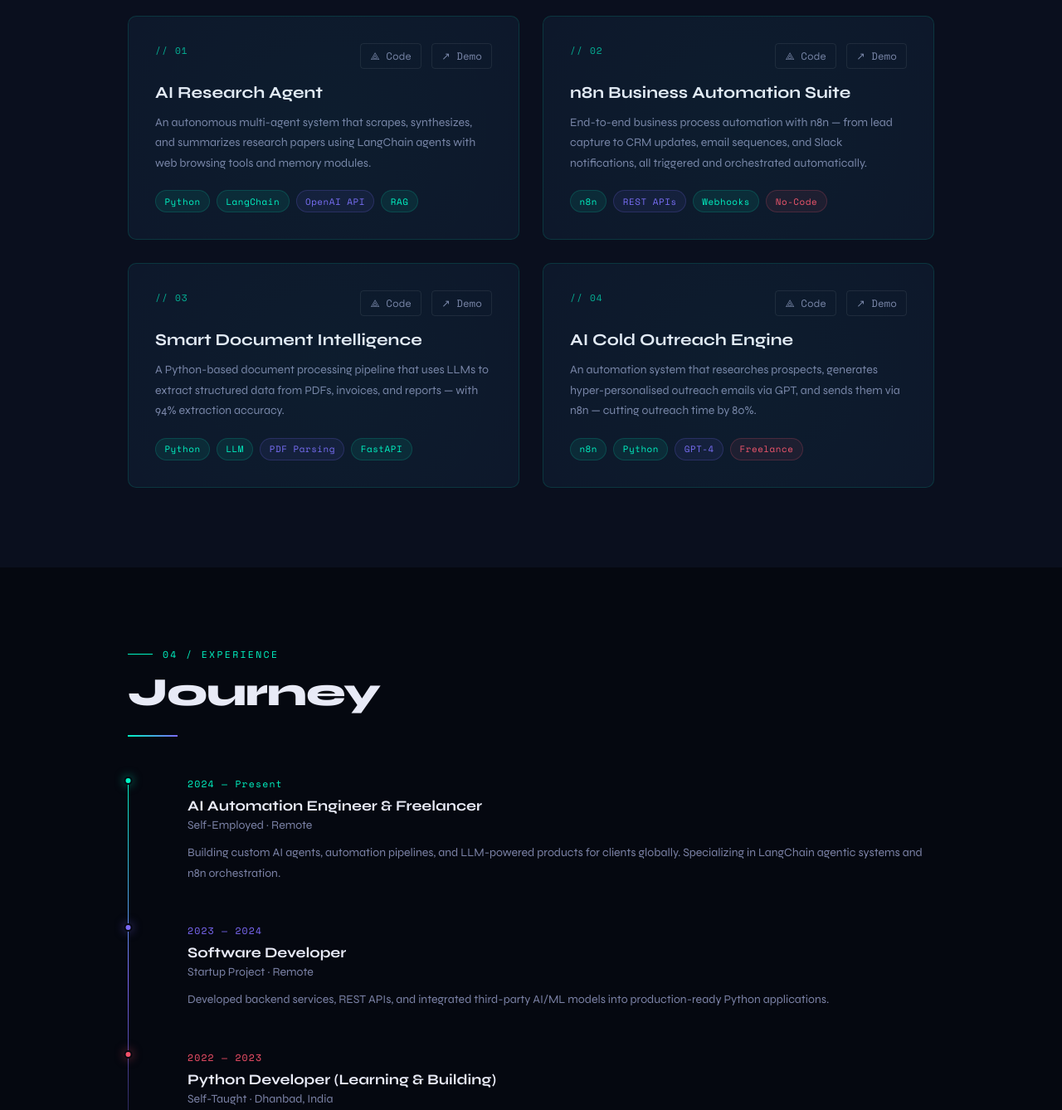
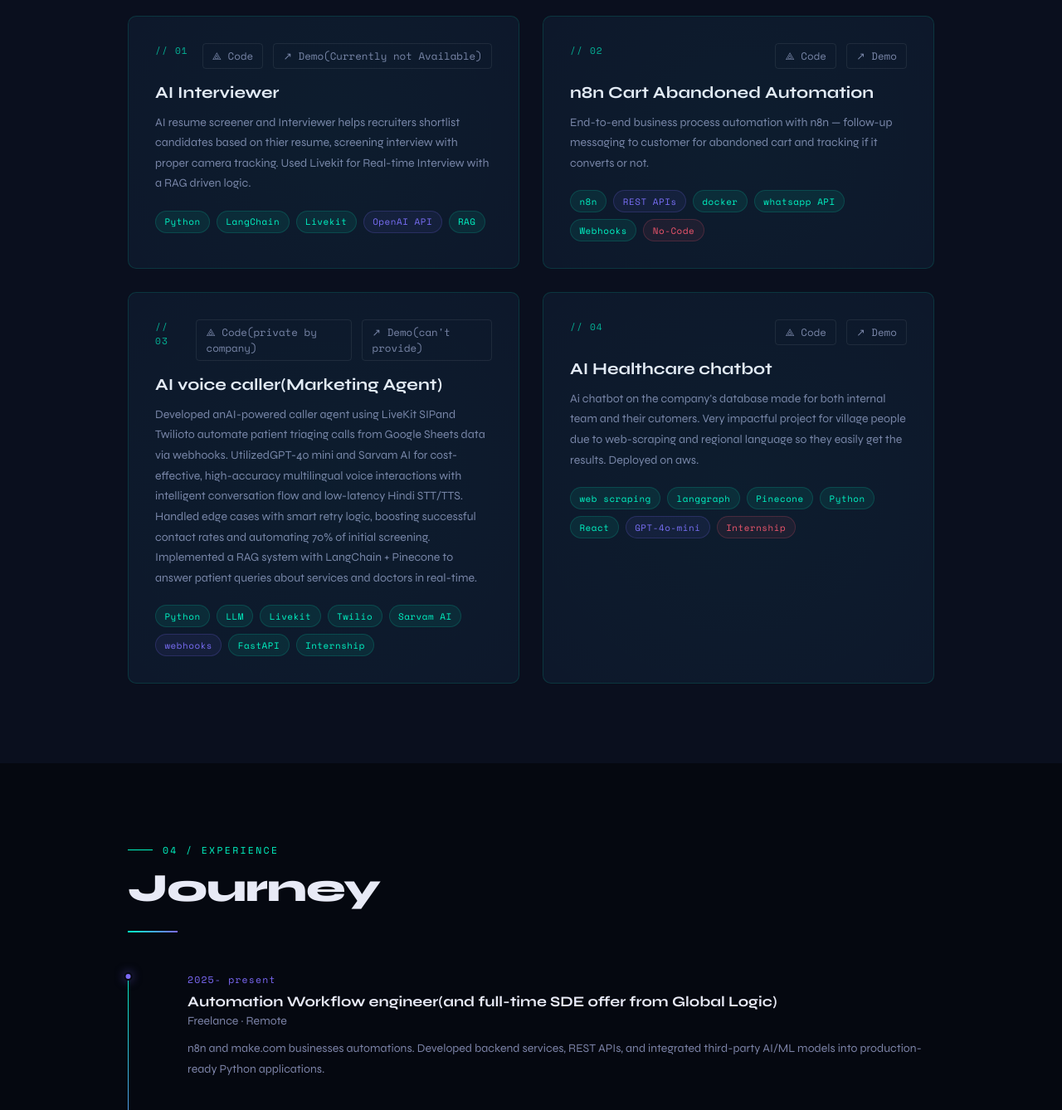
Before and after one commit to krish-gupta53/my-portfolio, a plain HTML site: page index.html in a window 1280 px wide. Shown: the part 2280-3618 px from the top of the page at 83% size. Drawn offline with nearby package versions, Linux system fonts and the light colour scheme.

Commit message:
Update index.html

```diff
--- a/index.html
+++ b/index.html
@@ -707,7 +707,7 @@
           <div class="stat-label">Years building software</div>
         </div>
         <div class="stat-card">
-          <div class="stat-num">15+</div>
+          <div class="stat-num">5+</div>
           <div class="stat-label">Automation projects delivered</div>
         </div>
         <div class="stat-card">
@@ -770,15 +770,16 @@
         <div class="project-header">
           <span class="project-num">// 01</span>
           <div class="project-links">
-            <a href="https://github.com/YOUR_USERNAME/repo-1" target="_blank">⟁ Code</a>
-            <a href="#" target="_blank">↗ Demo</a>
+            <a href="https://github.com/krish-gupta53/job-carnival-backend" target="_blank">⟁ Code</a>
+            <a href="#" target="_blank">↗ Demo(Currently not Available)</a>
           </div>
         </div>
-        <h3 class="project-title">AI Research Agent</h3>
-        <p class="project-desc">An autonomous multi-agent system that scrapes, synthesizes, and summarizes research papers using LangChain agents with web browsing tools and memory modules.</p>
+        <h3 class="project-title">AI Interviewer</h3>
+        <p class="project-desc">AI resume screener and Interviewer helps recruiters shortlist candidates based on thier resume, screening interview with proper camera tracking. Used Livekit for Real-time Interview with a RAG driven logic.</p>
         <div class="project-tags">
           <span class="tag">Python</span>
           <span class="tag">LangChain</span>
+         <span class="tag">Livekit</span>
           <span class="tag purple">OpenAI API</span>
           <span class="tag">RAG</span>
         </div>
@@ -789,15 +790,17 @@
         <div class="project-header">
           <span class="project-num">// 02</span>
           <div class="project-links">
-            <a href="https://github.com/YOUR_USERNAME/repo-2" target="_blank">⟁ Code</a>
+            <a href="#" target="_blank">⟁ Code</a>
             <a href="#" target="_blank">↗ Demo</a>
           </div>
         </div>
-        <h3 class="project-title">n8n Business Automation Suite</h3>
-        <p class="project-desc">End-to-end business process automation with n8n — from lead capture to CRM updates, email sequences, and Slack notifications, all triggered and orchestrated automatically.</p>
+        <h3 class="project-title">n8n Cart Abandoned Automation</h3>
+        <p class="project-desc">End-to-end business process automation with n8n — follow-up messaging to customer for abandoned cart and tracking if it converts or not.</p>
         <div class="project-tags">
           <span class="tag">n8n</span>
           <span class="tag purple">REST APIs</span>
+         <span class="tag">docker</span>
+         <span class="tag">whatsapp API</span>
           <span class="tag">Webhooks</span>
           <span class="tag red">No-Code</span>
         </div>
@@ -808,17 +811,21 @@
         <div class="project-header">
           <span class="project-num">// 03</span>
           <div class="project-links">
-            <a href="https://github.com/YOUR_USERNAME/repo-3" target="_blank">⟁ Code</a>
-            <a href="#" target="_blank">↗ Demo</a>
+            <a href="#" target="_blank">⟁ Code(private by company)</a>
+            <a href="#" target="_blank">↗ Demo(can't provide)</a>
           </div>
         </div>
-        <h3 class="project-title">Smart Document Intelligence</h3>
-        <p class="project-desc">A Python-based document processing pipeline that uses LLMs to extract structured data from PDFs, invoices, and reports — with 94% extraction accuracy.</p>
+        <h3 class="project-title">AI voice caller(Marketing Agent)</h3>
+        <p class="project-desc">Developed anAI-powered caller agent using LiveKit SIPand Twilioto automate patient triaging calls from Google Sheets data via webhooks. UtilizedGPT-4o mini and Sarvam AI for cost-effective, high-accuracy multilingual voice interactions with intelligent conversation flow and low-latency Hindi STT/TTS. Handled edge cases with smart retry logic, boosting successful contact rates and automating 70% of initial screening. Implemented a RAG system with LangChain + Pinecone to answer patient queries about services and doctors in real-time.</p>
         <div class="project-tags">
           <span class="tag">Python</span>
           <span class="tag">LLM</span>
-          <span class="tag purple">PDF Parsing</span>
+         <span class="tag">Livekit</span>
+         <span class="tag">Twilio</span>
+         <span class="tag">Sarvam AI</span>
+          <span class="tag purple">webhooks</span>
           <span class="tag">FastAPI</span>
+         <span class="tag">Internship</span>
         </div>
       </div>
 
@@ -831,13 +838,16 @@
             <a href="#" target="_blank">↗ Demo</a>
           </div>
         </div>
-        <h3 class="project-title">AI Cold Outreach Engine</h3>
-        <p class="project-desc">An automation system that researches prospects, generates hyper-personalised outreach emails via GPT, and sends them via n8n — cutting outreach time by 80%.</p>
+        <h3 class="project-title">AI Healthcare chatbot</h3>
+        <p class="project-desc">Ai chatbot on the company's database made for both internal team and their cutomers. Very impactful project for village people due to web-scraping and regional language so they easily get the results. Deployed on aws. </p>
         <div class="project-tags">
-          <span class="tag">n8n</span>
+         <span class="tag">web scraping</span>
+          <span class="tag">langgraph</span>
+         <span class="tag">Pinecone</span>
           <span class="tag">Python</span>
-          <span class="tag purple">GPT-4</span>
-          <span class="tag red">Freelance</span>
+         <span class="tag">React</span>
+          <span class="tag purple">GPT-4o-mini</span>
+          <span class="tag red">Internship</span>
         </div>
       </div>
 
@@ -853,27 +863,28 @@
     <div class="exp-timeline">
 
       <!-- ✏️ Update your experience entries below -->
+       <div class="exp-item">
+        <div class="exp-dot" style="background:var(--accent2);box-shadow:0 0 12px rgba(124,106,247,0.5)"></div>
+        <div class="exp-period" style="color:var(--accent2)">2025- present</div>
+        <div class="exp-role">Automation Workflow engineer(and full-time SDE offer from Global Logic)</div>
+        <div class="exp-company"> Freelance · Remote</div>
+        <div class="exp-desc">n8n and make.com businesses automations. Developed backend services, REST APIs, and integrated third-party AI/ML models into production-ready Python applications.</div>
+      </div>
+
+
       <div class="exp-item">
         <div class="exp-dot"></div>
-        <div class="exp-period">2024 — Present</div>
-        <div class="exp-role">AI Automation Engineer & Freelancer</div>
-        <div class="exp-company">Self-Employed · Remote</div>
-        <div class="exp-desc">Building custom AI agents, automation pipelines, and LLM-powered products for clients globally. Specializing in LangChain agentic systems and n8n orchestration.</div>
-      </div>
-
-      <div class="exp-item">
-        <div class="exp-dot" style="background:var(--accent2);box-shadow:0 0 12px rgba(124,106,247,0.5)"></div>
-        <div class="exp-period" style="color:var(--accent2)">2023 — 2024</div>
-        <div class="exp-role">Software Developer</div>
-        <div class="exp-company">Startup Project · Remote</div>
-        <div class="exp-desc">Developed backend services, REST APIs, and integrated third-party AI/ML models into production-ready Python applications.</div>
+        <div class="exp-period">2025</div>
+        <div class="exp-role">Agentic AI Internship</div>
+        <div class="exp-company">Remote</div>
+        <div class="exp-desc">Building custom AI agents, automation pipelines, and LLM-powered products line AI voice caller. Specializing in LangChain agentic systems, Livekit and web-scraping.</div>
       </div>
 
       <div class="exp-item">
         <div class="exp-dot" style="background:var(--accent3);box-shadow:0 0 12px rgba(247,81,106,0.5)"></div>
-        <div class="exp-period" style="color:var(--accent3)">2022 — 2023</div>
+        <div class="exp-period" style="color:var(--accent3)">2023 — 2024</div>
         <div class="exp-role">Python Developer (Learning & Building)</div>
-        <div class="exp-company">Self-Taught · Dhanbad, India</div>
+        <div class="exp-company">Self-Taught ·IIT Dhanbad, India</div>
         <div class="exp-desc">Deep-dived into Python, machine learning fundamentals, and automation. Built dozens of personal projects to sharpen practical engineering skills.</div>
       </div>
 
@@ -896,21 +907,21 @@
           <div class="contact-link-icon icon-gh">⟁</div>
           <div class="contact-link-text">
             <span class="contact-link-label">GitHub</span>
-            <span class="contact-link-val">github.com/YOUR_USERNAME</span>
+            <span class="contact-link-val">https://github.com/krish-gupta53</span>
           </div>
         </a>
-        <a class="contact-link" href="mailto:YOUR_EMAIL@gmail.com">
+        <a class="contact-link" href="mailto:krish.gupta8054@gmail.com">
           <div class="contact-link-icon icon-email">✉</div>
           <div class="contact-link-text">
             <span class="contact-link-label">Email</span>
-            <span class="contact-link-val">YOUR_EMAIL@gmail.com</span>
+            <span class="contact-link-val">krish.gupta8054@gmail.com</span>
           </div>
         </a>
         <a class="contact-link" href="https://linkedin.com/in/YOUR_PROFILE" target="_blank">
           <div class="contact-link-icon icon-li">in</div>
           <div class="contact-link-text">
             <span class="contact-link-label">LinkedIn</span>
-            <span class="contact-link-val">linkedin.com/in/YOUR_PROFILE</span>
+            <span class="contact-link-val">www.linkedin.com/in/krishgupta8054</span>
           </div>
         </a>
       </div>
```
